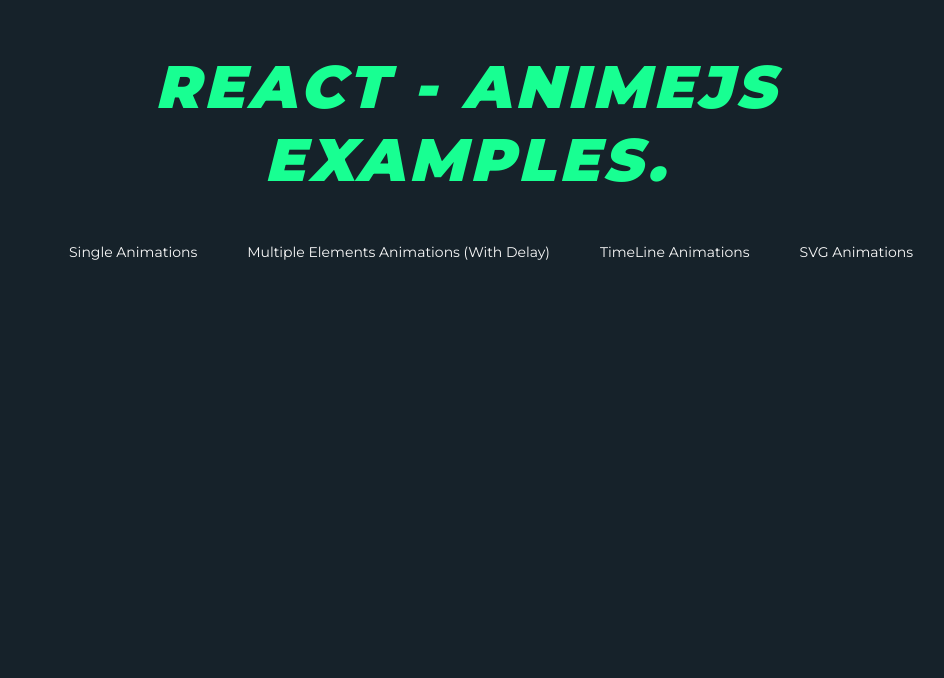
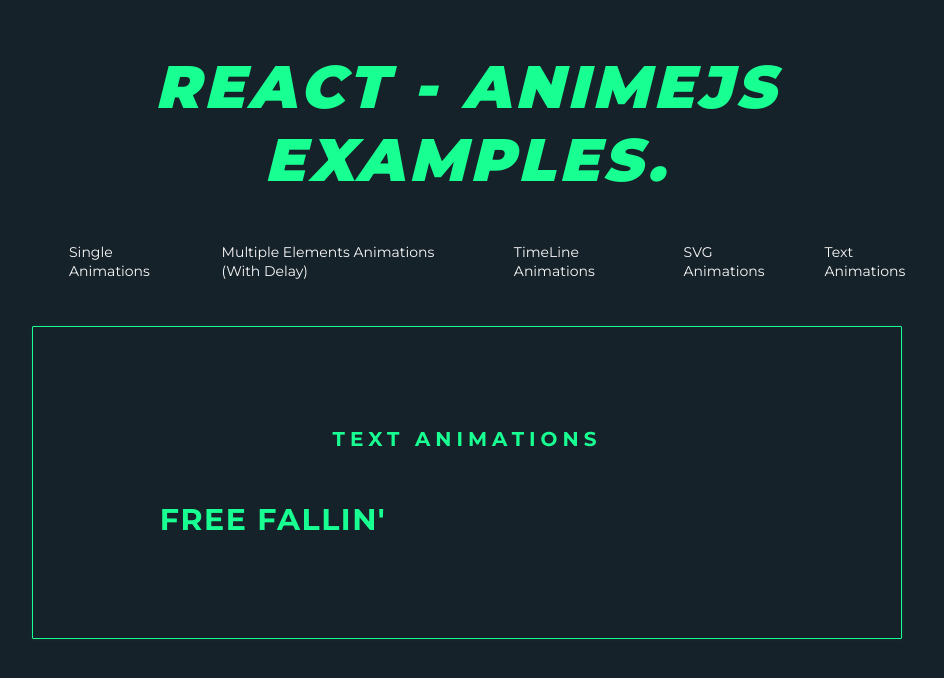
Before and after one commit to iykazrji/React-AnimeJS-Examples, a React (Create React App) app: page /text-animations in a window 1280 px wide. Shown: the top 678 px of the page, without its empty margins (173-1117 px from the left). Built offline with nearby package versions, Linux system fonts and the light colour scheme.

Commit message:
Updated App and Menu components to accomodate Text Transforms

```diff
--- a/src/App.js
+++ b/src/App.js
@@ -5,6 +5,7 @@
 import MultipleAnimations from "./pages/multiple-animations/multiple-animaitons";
 import TimelineAnimations from  "./pages/timeline-animations/timeline-animations";
 import SVGAnimations from "./pages/svg-animations/svg-animations";
+import TextAnimations from "./pages/text-animations/text-animations";
 import { MenuComponent } from "./components/menu-component";
 import { TransitionGroup, Transition } from "react-transition-group";
 import { animatePageIn, animatePageOut } from "./animations/route-transtion";
@@ -52,6 +53,9 @@
                       <Route
                         path="/svg-animations"
                         component={SVGAnimations} />
+                      <Route
+                        path="/text-animations"
+                        component={TextAnimations} />
                     </Switch>
                   </Transition>
                 </TransitionGroup>
--- a/src/components/animation-button.js
+++ b/src/components/animation-button.js
@@ -11,6 +11,7 @@
     marginLeft: 'auto',
     marginRight: 'auto'
 }
+
 export default class AnimationButton extends Component {
   constructor(props) {
     super(props);
@@ -27,12 +28,15 @@
       buttonPressed: !this.state.buttonPressed,
       animate: !this.state.animate
     });
+
     window.setTimeout(() => {
       this.setState({
         buttonPressed: !this.state.buttonPressed
       });
     }, 50);
+
   }
+
   render() {
     return (
       <span>
--- a/src/components/menu-component.js
+++ b/src/components/menu-component.js
@@ -27,6 +27,7 @@
             <li><Link to="/multiple-animations">Multiple Elements Animations (With Delay)</Link></li>
             <li><Link to="/timeline-animations">TimeLine Animations</Link></li>
             <li><Link to="/svg-animations">SVG Animations</Link></li>
+            <li><Link to="/text-animations">Text Animations</Link></li>
          </MenuComponentUl>
     )
 }
--- a/src/pages/text-animations/text-animations.js
+++ b/src/pages/text-animations/text-animations.js
@@ -14,11 +14,15 @@
     height: auto;
     margin: 0 auto;
     color: ${color_green};
+    margin-top: 50px;
+    margin-bottom: 50px;
 `
 let TextAnimationSpan = Styled.span`
     font-size: 30px;
     letter-spacing: 1.5px;
     font-weight: 600;
+    text-transform: uppercase;
+    text-align: center;
 `
 
 class TextAnimations extends Component {
```
